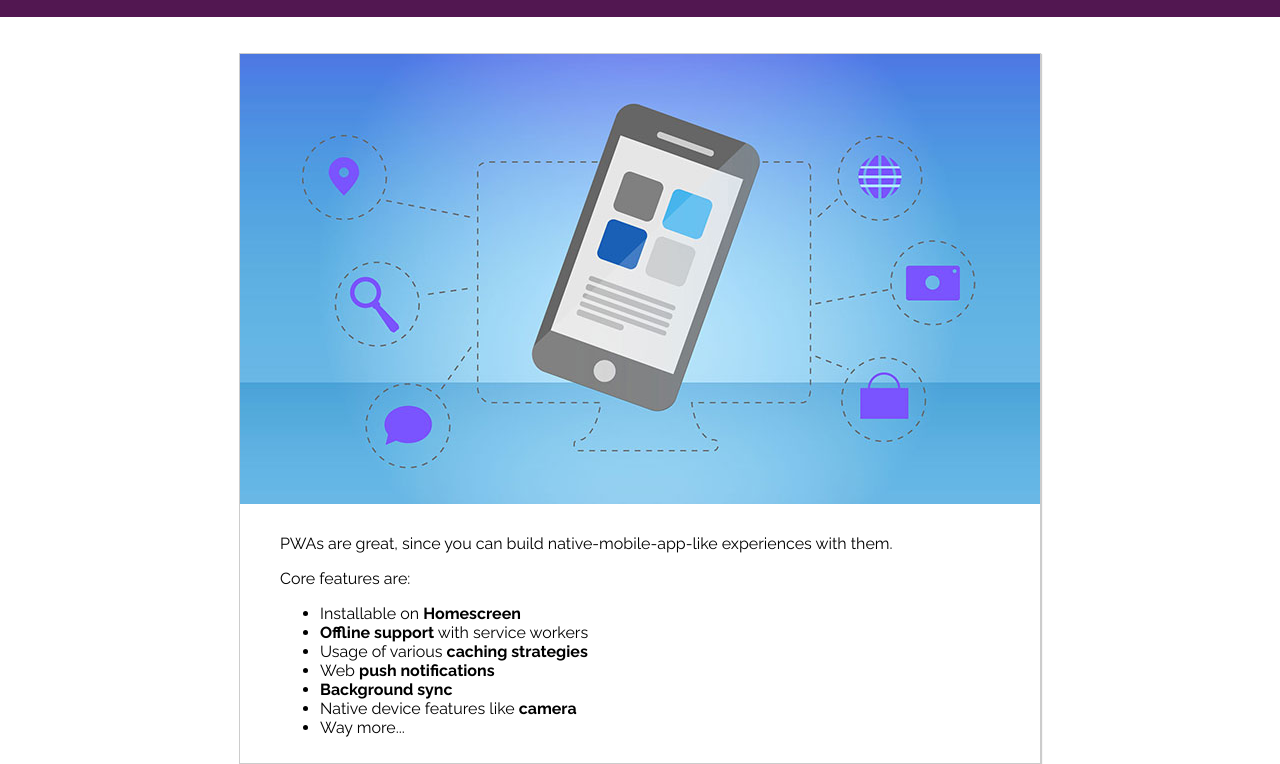
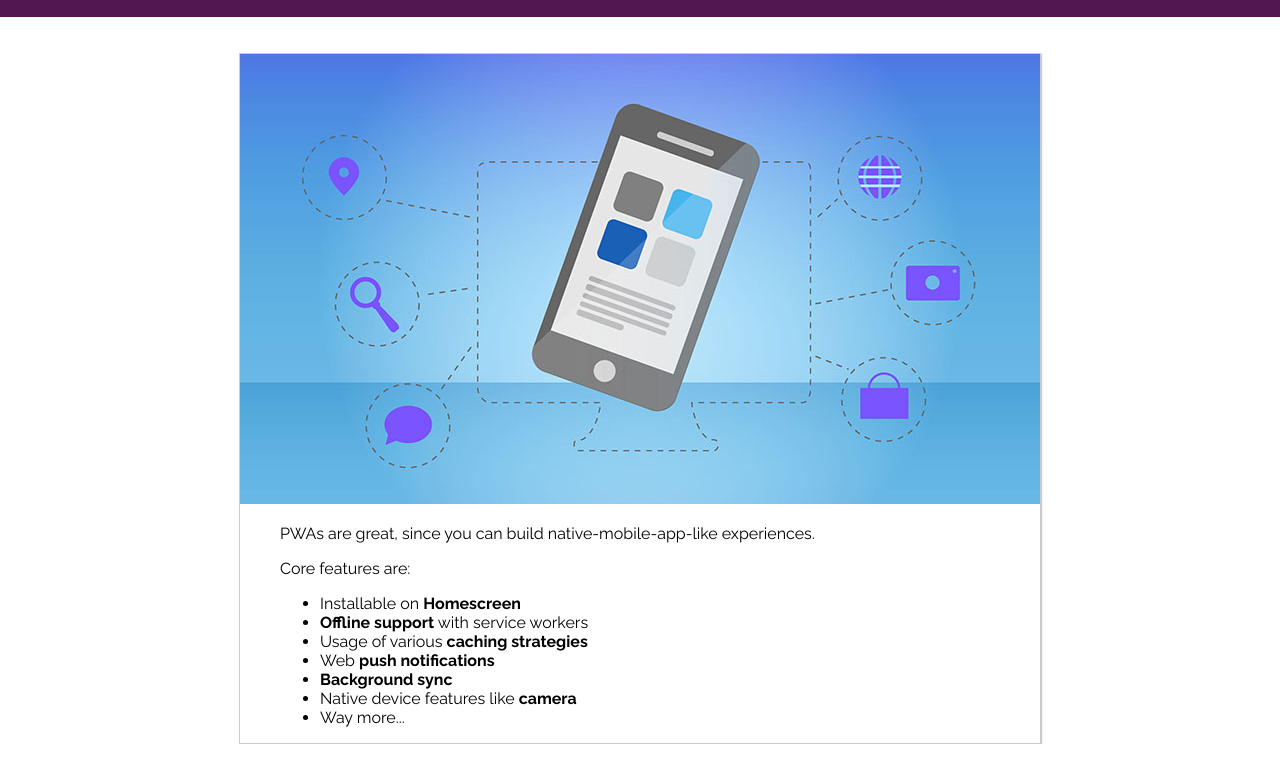
Before and after one commit to academind/yt-example-pwa, a website: page public/index.html in a window 1280 px wide. Shown: the part 84-848 px from the top of the page. Drawn offline with Linux system fonts and the light colour scheme.

Commit message:
adjusted card content text

```diff
--- a/public/index.html
+++ b/public/index.html
@@ -19,7 +19,7 @@
     <img src="/src/images/pwa.jpg" alt="PWAs are great!">
   </div>
   <div class="card__content">
-    <p>PWAs are great, since you can build native-mobile-app-like experiences with them.</p>
+    <p>PWAs are great, since you can build native-mobile-app-like experiences.</p>
     <p>Core features are:</p>
     <ul>
       <li>Installable on <strong>Homescreen</strong></li>
--- a/public/src/css/app.css
+++ b/public/src/css/app.css
@@ -37,7 +37,7 @@ body, html {
 }
 
 .card__content, .card__details {
-  padding: 10px 5%;
+  padding: 0 5%;
   transition: opacity 0.3s ease-out;
 }
 
```
